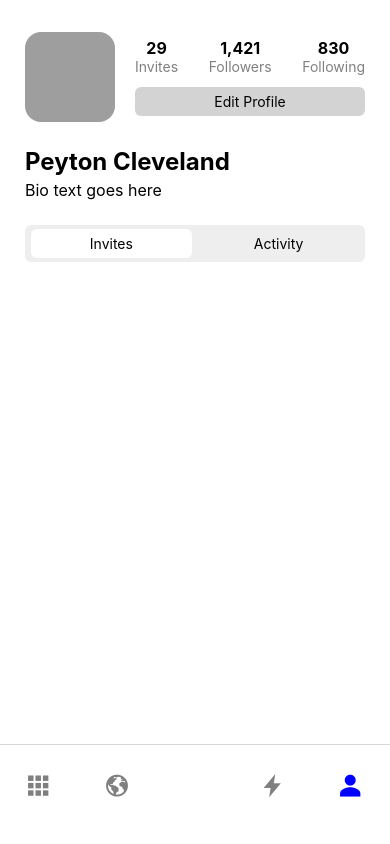
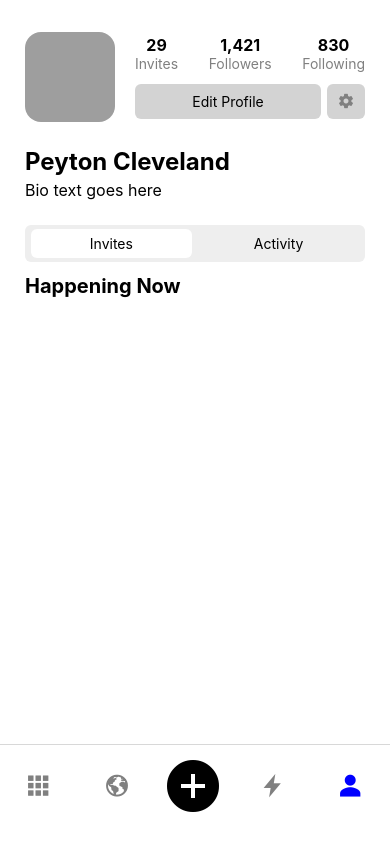
Before and after one commit to PeytonCleveland/nvited, a React Native app: screen /Profile in a window 390 px wide. Built offline with nearby package versions, Linux system fonts and the light colour scheme; grey boxes are pictures that could not be loaded.

Commit message:
navigation

```diff
--- a/App.js
+++ b/App.js
@@ -1,9 +1,11 @@
 import BottomTabNavigation from "./components/bottom-tab-navigation";
 import { NavigationContainer } from "@react-navigation/native";
 import { createNativeStackNavigator } from "@react-navigation/native-stack";
+import CreatePostScreen from "./screens/create-post";
 import LoginScreen from "./screens/login";
 import MessageStack from "./components/message-stack";
 import NotificationsScreen from "./screens/notifications";
+import SettingsScreen from "./screens/settings";
 import { createContext, useMemo, useState } from "react";
 
 const Stack = createNativeStackNavigator();
@@ -32,11 +34,17 @@ const App = () => {
           ) : (
             <>
               <Stack.Screen name="Tabs" component={BottomTabNavigation} />
+              <Stack.Screen
+                options={{ gestureEnabled: false }}
+                name="CreatePost"
+                component={CreatePostScreen}
+              />
               <Stack.Screen name="MessageStack" component={MessageStack} />
               <Stack.Screen
                 name="Notifications"
                 component={NotificationsScreen}
               />
+              <Stack.Screen name="Settings" component={SettingsScreen} />
             </>
           )}
         </Stack.Navigator>
--- a/components/bottom-tab-navigation/index.js
+++ b/components/bottom-tab-navigation/index.js
@@ -1,12 +1,11 @@
 import { createBottomTabNavigator } from "@react-navigation/bottom-tabs";
+import ActivityScreen from "../../screens/activity-screen";
 import HomeScreen from "../../screens/home";
 import Ionicons from "@expo/vector-icons/Ionicons";
 import ProfileScreen from "../../screens/profile";
-import { View } from "react-native";
+import PostScreen from "../../screens/post";
 
 const Tab = createBottomTabNavigator();
-
-const emptyScreen = () => <View style={{ flex: 1 }} />;
 
 const BottomTabNavigation = () => {
   return (
@@ -19,7 +18,7 @@ const BottomTabNavigation = () => {
             iconName = focused ? "apps-sharp" : "apps-sharp";
           } else if (route.name === "Discover") {
             iconName = focused ? "earth-sharp" : "earth-sharp";
-          } else if (route.name === "PostStack") {
+          } else if (route.name === "Post") {
             iconName = focused ? "add-circle-sharp" : "add-circle-sharp";
             size = 64;
             color = "black";
@@ -44,8 +43,8 @@ const BottomTabNavigation = () => {
     >
       <Tab.Screen name="Home" component={HomeScreen} />
       <Tab.Screen name="Discover" component={HomeScreen} />
-      <Tab.Screen name="Post" component={emptyScreen} />
-      <Tab.Screen name="Activity" component={HomeScreen} />
+      <Tab.Screen name="Post" component={PostScreen} />
+      <Tab.Screen name="Activity" component={ActivityScreen} />
       <Tab.Screen name="Profile" component={ProfileScreen} />
     </Tab.Navigator>
   );
--- a/components/category-carousel-item/index.js
+++ b/components/category-carousel-item/index.js
@@ -6,22 +6,25 @@ const CategoryCarouselItem = ({ item }) => {
       onPress={() => alert("Image description:" + item.description)}
       style={styles.item}
     >
-      <Text>{item.label}</Text>
+      <Text style={styles.item.label}>{item.label}</Text>
     </Pressable>
   );
 };
 
 const styles = StyleSheet.create({
   item: {
-    width: "98%",
-    height: 36,
+    width: 85,
+    height: 85,
     backgroundColor: "lightgray",
     display: "flex",
     flexDirection: "row",
     justifyContent: "center",
     alignItems: "center",
-    borderRadius: "100%"
-  }
+    borderRadius: "100%",
+    label: {
+      fontSize: 12,
+    },
+  },
 });
 
 export default CategoryCarouselItem;
--- a/components/category-carousel/index.js
+++ b/components/category-carousel/index.js
@@ -7,11 +7,11 @@ export default function CategoryCarousel({ data }) {
 
   const settings = {
     sliderWidth: width,
-    sliderHeight: 36,
-    itemWidth: 135,
+    sliderHeight: 85,
+    itemWidth: 95,
     data: data,
     renderItem: CategoryCarouselItem,
-    activeSlideAlignment: "start"
+    activeSlideAlignment: "start",
   };
 
   return (
@@ -23,6 +23,6 @@ export default function CategoryCarousel({ data }) {
 
 const styles = StyleSheet.create({
   container: {
-    paddingTop: 20
-  }
+    paddingTop: 8,
+  },
 });
--- a/components/invite-carousel/index.js
+++ b/components/invite-carousel/index.js
@@ -12,7 +12,7 @@ export default function InviteCarousel({ data }) {
     data: data,
     renderItem: CarouselInviteItem,
     hasParallaxImages: true,
-    activeSlideAlignment: "start"
+    activeSlideAlignment: "start",
   };
 
   return (
@@ -24,9 +24,9 @@ export default function InviteCarousel({ data }) {
 
 const styles = StyleSheet.create({
   container: {
-    paddingTop: 20
+    paddingTop: 16,
   },
   title: {
-    fontSize: 20
-  }
+    fontSize: 20,
+  },
 });
--- /dev/null
+++ b/screens/activity-screen/index.js
@@ -0,0 +1,26 @@
+import { SafeAreaView, StyleSheet, Text, View } from "react-native";
+
+const ActivityScreen = () => {
+  return (
+    <SafeAreaView style={{ flex: 1, backgroundColor: "white" }}>
+      <View style={styles.container}>
+        <Text style={styles.title}>Activity Feed</Text>
+      </View>
+    </SafeAreaView>
+  );
+};
+
+export default ActivityScreen;
+
+const styles = StyleSheet.create({
+  container: {
+    display: "flex",
+    flex: 1,
+    backgroundColor: "#fff",
+    padding: 25,
+  },
+  title: {
+    fontSize: 28,
+    fontWeight: "700",
+  },
+});
--- a/screens/home/index.js
+++ b/screens/home/index.js
@@ -50,25 +50,25 @@ const data = [
 
 const categories = [
   {
-    label: "🤿 Swimming",
+    label: "Swimming",
   },
   {
-    label: "🌲 Nature",
+    label: "Nature",
   },
   {
-    label: "🚴‍♀️ Bicycling",
+    label: "Bicycling",
   },
   {
-    label: "🛍 Shopping",
+    label: "Shopping",
   },
   {
-    label: "🎸 Music",
+    label: "Music",
   },
   {
-    label: "🏞 Parks",
+    label: "Parks",
   },
   {
-    label: "🧺 Basket Weaving",
+    label: "Basket Weaving",
   },
 ];
 
@@ -108,7 +108,7 @@ const styles = StyleSheet.create({
     display: "flex",
     flex: 1,
     backgroundColor: "#fff",
-    paddingVertical: 50,
+    paddingVertical: 44,
     paddingHorizontal: 25,
   },
   trending: {
@@ -116,7 +116,7 @@ const styles = StyleSheet.create({
     flexDirection: "row",
     justifyContent: "space-between",
     alignItems: "center",
-    marginTop: 40,
+    marginTop: 24,
     title: {
       fontSize: 18,
     },
@@ -126,7 +126,7 @@ const styles = StyleSheet.create({
     flexDirection: "row",
     justifyContent: "space-between",
     alignItems: "center",
-    marginTop: 40,
+    marginTop: 24,
     title: {
       fontSize: 18,
     },
--- /dev/null
+++ b/screens/post/index.js
@@ -0,0 +1,12 @@
+import { View } from "react-native";
+import React, { useEffect } from "react";
+
+const PostScreen = ({ navigation: { navigate } }) => {
+  useEffect(() => {
+    navigate("CreatePost");
+  }, []);
+
+  return <View style={{ flex: 1 }} />;
+};
+
+export default PostScreen;
--- a/screens/profile/index.js
+++ b/screens/profile/index.js
@@ -9,6 +9,7 @@ import {
 import ProfileImage from "../../components/profile-image";
 import ProfileStats from "../../components/profile-stats";
 import TabSwitcher from "../../components/tab-switcher";
+import Ionicons from "@expo/vector-icons/Ionicons";
 
 const ProfileScreen = ({ navigation: { goBack, navigate }, route }) => {
   return (
@@ -19,14 +20,29 @@ const ProfileScreen = ({ navigation: { goBack, navigate }, route }) => {
             <ProfileImage />
             <View style={{ display: "flex", flex: 1 }}>
               <ProfileStats />
-              <TouchableOpacity style={styles.profile.edit}>
-                <Text>Edit Profile</Text>
-              </TouchableOpacity>
+              <View
+                style={{
+                  display: "flex",
+                  flexDirection: "row",
+                  justifyContent: "space-between",
+                }}
+              >
+                <TouchableOpacity style={styles.profile.edit}>
+                  <Text>Edit Profile</Text>
+                </TouchableOpacity>
+                <TouchableOpacity
+                  style={styles.profile.settings}
+                  onPress={() => navigate("Settings")}
+                >
+                  <Ionicons name={"settings-sharp"} size={16} color="gray" />
+                </TouchableOpacity>
+              </View>
             </View>
           </View>
           <Text style={styles.profile.name}>Peyton Cleveland</Text>
           <Text style={styles.profile.bio}>Bio text goes here</Text>
           <TabSwitcher />
+          <Text style={styles.profile.tab.header}>Happening Now</Text>
         </View>
         <StatusBar style="auto" />
       </View>
@@ -45,10 +61,22 @@ const styles = StyleSheet.create({
     paddingHorizontal: 25,
     paddingVertical: 32,
     edit: {
-      width: "100%",
       display: "flex",
       justifyContent: "center",
       alignItems: "center",
+      flex: 1,
+      flexDirection: "row",
+      backgroundColor: "lightgray",
+      paddingVertical: 6,
+      borderRadius: 6,
+      marginRight: 6,
+    },
+    settings: {
+      display: "flex",
+      justifyContent: "center",
+      alignItems: "center",
+      width: 38,
+      height: 35,
       flexDirection: "row",
       backgroundColor: "lightgray",
       paddingVertical: 6,
@@ -70,6 +98,13 @@ const styles = StyleSheet.create({
       fontSize: 16,
       marginBottom: 25,
     },
+    tab: {
+      header: {
+        fontSize: 20,
+        fontWeight: "700",
+        marginBottom: 10,
+      },
+    },
   },
 });
 
--- /dev/null
+++ b/screens/settings/index.js
@@ -0,0 +1,21 @@
+import { SafeAreaView, StyleSheet, Text, View } from "react-native";
+
+const SettingsScreen = () => {
+  return (
+    <SafeAreaView style={{ flex: 1, backgroundColor: "white" }}>
+      <View style={styles.container}>
+        <Text>Settings</Text>
+      </View>
+    </SafeAreaView>
+  );
+};
+export default SettingsScreen;
+
+const styles = StyleSheet.create({
+  container: {
+    display: "flex",
+    flex: 1,
+    backgroundColor: "#fff",
+    padding: 25,
+  },
+});
```
